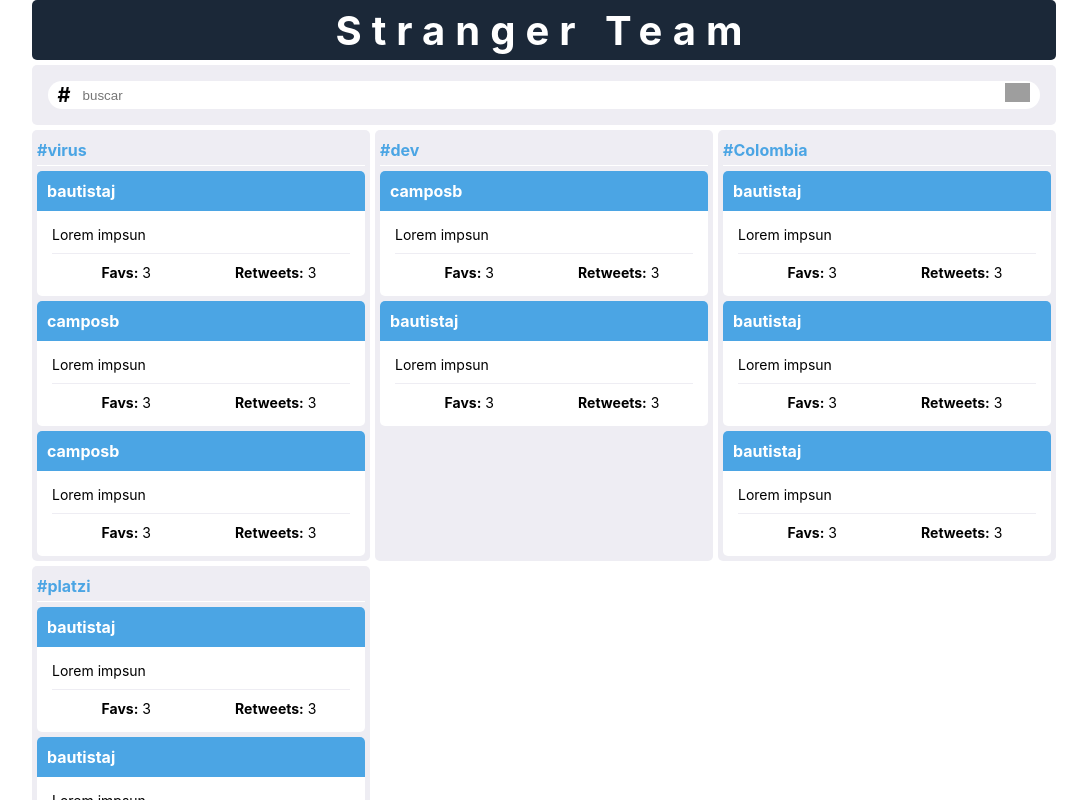
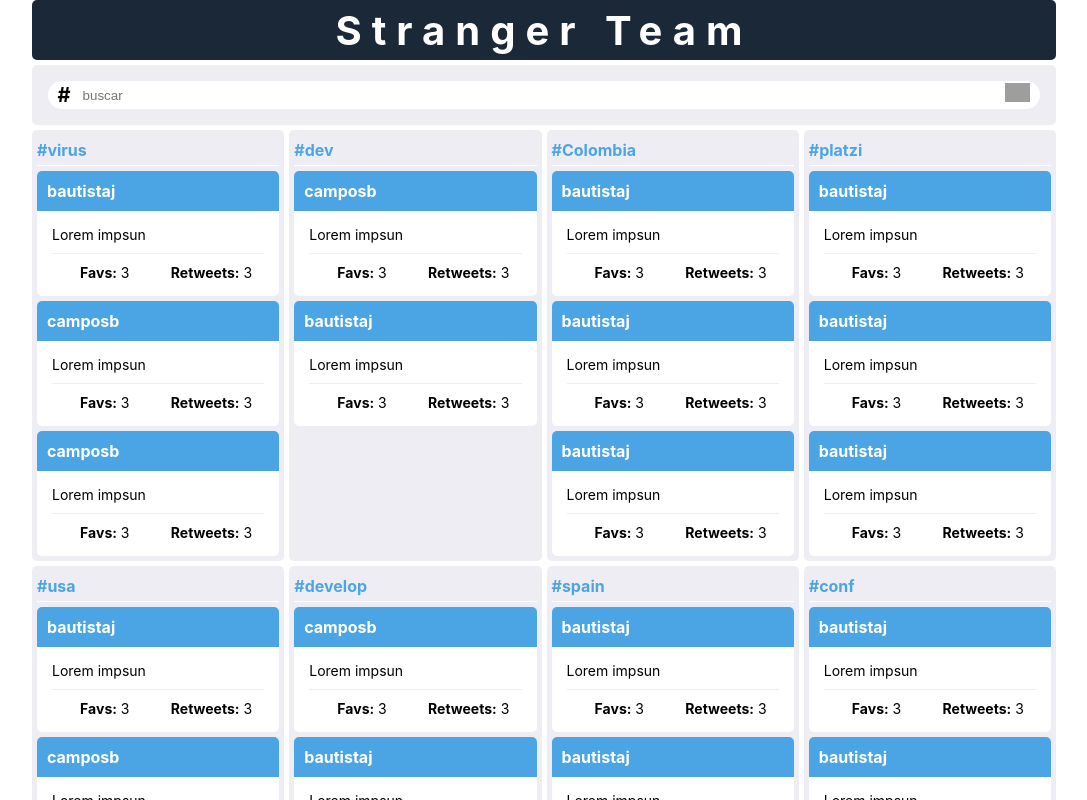
Before and after one commit to bautistaj/st-challenge-front, a React (Create React App) app: page / in a window 1280 px wide. Shown: the top 800 px of the page, without its empty margins (96-1183 px from the left). Built offline with nearby package versions, Linux system fonts and the light colour scheme; data requests are answered from the project's data file; grey boxes are pictures that could not be loaded.

Commit message:
Add feature for show max 4 hashtags info and clear input search

```diff
--- a/src/components/Colum/styles.js
+++ b/src/components/Colum/styles.js
@@ -1,7 +1,7 @@
 import styled from "styled-components";
 
 export const Wrapper = styled.header`
-	grid-column-end: span 1;
+	min-width: 24.5%;
 	background-color: #eeedf3;
 	border-radius: 5px;
 	heigth: 98%;
--- a/src/components/ListOfColumns/styles.js
+++ b/src/components/ListOfColumns/styles.js
@@ -4,5 +4,5 @@ export const Wrapper = styled.div`
 	grid-row-end: span 1;
 	display: grid;
 	grid-gap: 5px;
-	grid-template-columns: repeat(3, 1fr);
+	grid-template-columns: repeat(4, 1fr);
 `;
--- a/src/components/Search/index.js
+++ b/src/components/Search/index.js
@@ -2,10 +2,12 @@ import React from "react";
 import { HashTag, Input, Form, Button, InputContainer } from "./styles";
 import { useInputValue } from "../../hooks/useImputValue";
 
-export const Search = ({onSubmit}) => {
+export const Search = ({ onSubmit }) => {
 	const hashtag = useInputValue("");
 
-	const handleSubmit = event => {
+	const handleSubmit = (event) => {
+		console.log("submit", hashtag);
+		hashtag.setValue("");
 		event.preventDefault();
 		onSubmit(hashtag.value);
 	};
--- a/src/hooks/useImputValue.js
+++ b/src/hooks/useImputValue.js
@@ -1,8 +1,8 @@
-import { useState } from 'react'
+import { useState } from "react";
 
-export const useInputValue = initialValue => {
-  const [value, setValue] = useState(initialValue)
-  const onChange = e => setValue(e.target.value)
+export const useInputValue = (initialValue) => {
+	const [value, setValue] = useState(initialValue);
+	const onChange = (e) => setValue(e.target.value);
 
-  return { value, onChange }
-}
+	return { value, onChange, setValue };
+};
--- a/src/mocks/data.json
+++ b/src/mocks/data.json
@@ -5,21 +5,21 @@
 			"hashtag": "virus",
 			"tweets": [
 				{
-          "id":0,
+					"id": 0,
 					"username": "bautistaj",
 					"text": "Lorem impsun",
 					"favs": 3,
 					"retweets": 3
 				},
 				{
-          "id":1,
+					"id": 1,
 					"username": "camposb",
 					"text": "Lorem impsun",
 					"favs": 3,
 					"retweets": 3
 				},
 				{
-          "id":2,
+					"id": 2,
 					"username": "camposb",
 					"text": "Lorem impsun",
 					"favs": 3,
@@ -32,20 +32,19 @@
 			"hashtag": "dev",
 			"tweets": [
 				{
-          "id":0,
+					"id": 0,
 					"username": "camposb",
 					"text": "Lorem impsun",
 					"favs": 3,
 					"retweets": 3
 				},
 				{
-          "id":1,
+					"id": 1,
 					"username": "bautistaj",
 					"text": "Lorem impsun",
 					"favs": 3,
 					"retweets": 3
 				}
-
 			]
 		},
 		{
@@ -53,21 +52,21 @@
 			"hashtag": "Colombia",
 			"tweets": [
 				{
-          "id":0,
+					"id": 0,
 					"username": "bautistaj",
 					"text": "Lorem impsun",
 					"favs": 3,
 					"retweets": 3
 				},
 				{
-          "id":1,
+					"id": 1,
 					"username": "bautistaj",
 					"text": "Lorem impsun",
 					"favs": 3,
 					"retweets": 3
 				},
 				{
-          "id":2,
+					"id": 2,
 					"username": "bautistaj",
 					"text": "Lorem impsun",
 					"favs": 3,
@@ -80,21 +79,122 @@
 			"hashtag": "platzi",
 			"tweets": [
 				{
-          "id":0,
+					"id": 0,
 					"username": "bautistaj",
 					"text": "Lorem impsun",
 					"favs": 3,
 					"retweets": 3
 				},
 				{
-          "id":1,
+					"id": 1,
 					"username": "bautistaj",
 					"text": "Lorem impsun",
 					"favs": 3,
 					"retweets": 3
 				},
 				{
-          "id":2,
+					"id": 2,
+					"username": "bautistaj",
+					"text": "Lorem impsun",
+					"favs": 3,
+					"retweets": 3
+				}
+			]
+		},
+		{
+			"id": 4,
+			"hashtag": "usa",
+			"tweets": [
+				{
+					"id": 0,
+					"username": "bautistaj",
+					"text": "Lorem impsun",
+					"favs": 3,
+					"retweets": 3
+				},
+				{
+					"id": 1,
+					"username": "camposb",
+					"text": "Lorem impsun",
+					"favs": 3,
+					"retweets": 3
+				},
+				{
+					"id": 2,
+					"username": "camposb",
+					"text": "Lorem impsun",
+					"favs": 3,
+					"retweets": 3
+				}
+			]
+		},
+		{
+			"id": 5,
+			"hashtag": "develop",
+			"tweets": [
+				{
+					"id": 0,
+					"username": "camposb",
+					"text": "Lorem impsun",
+					"favs": 3,
+					"retweets": 3
+				},
+				{
+					"id": 1,
+					"username": "bautistaj",
+					"text": "Lorem impsun",
+					"favs": 3,
+					"retweets": 3
+				}
+			]
+		},
+		{
+			"id": 6,
+			"hashtag": "spain",
+			"tweets": [
+				{
+					"id": 0,
+					"username": "bautistaj",
+					"text": "Lorem impsun",
+					"favs": 3,
+					"retweets": 3
+				},
+				{
+					"id": 1,
+					"username": "bautistaj",
+					"text": "Lorem impsun",
+					"favs": 3,
+					"retweets": 3
+				},
+				{
+					"id": 2,
+					"username": "bautistaj",
+					"text": "Lorem impsun",
+					"favs": 3,
+					"retweets": 3
+				}
+			]
+		},
+		{
+			"id": 7,
+			"hashtag": "conf",
+			"tweets": [
+				{
+					"id": 0,
+					"username": "bautistaj",
+					"text": "Lorem impsun",
+					"favs": 3,
+					"retweets": 3
+				},
+				{
+					"id": 1,
+					"username": "bautistaj",
+					"text": "Lorem impsun",
+					"favs": 3,
+					"retweets": 3
+				},
+				{
+					"id": 2,
 					"username": "bautistaj",
 					"text": "Lorem impsun",
 					"favs": 3,
--- a/src/pages/Home.js
+++ b/src/pages/Home.js
@@ -1,8 +1,9 @@
-import React, {useEffect, useState} from "react";
+import React, { useEffect, useState } from "react";
 import { HeaderComponent } from "../components/Header";
 import { Search } from "../components/Search";
 import { ListOfColumns } from "../components/ListOfColumns";
 import StyledComponents from "styled-components";
+import { HashTag } from "../components/Search/styles";
 
 const Body = StyledComponents.div`
 	background-color: white;
@@ -18,33 +19,46 @@ const Body = StyledComponents.div`
 	justify-content: center;
 `;
 
-
 export const Home = () => {
 	const [hashtags, setHashtags] = useState([]);
 
-  useEffect(function() {
-    window.fetch(`http://localhost:3001/data`)
-    .then(result => result.json())
-    .then(response => {
-      setHashtags(response);
-    });
-	},[]);
+	useEffect(function () {
+		window
+			.fetch(`http://localhost:3001/data`)
+			.then((result) => result.json())
+			.then((response) => {
+				const hashtagsFiltered = response.filter((ht, i) => {
+					return i < 4;
+				});
+				setHashtags(response);
+			});
+	}, []);
 
 	const onSubmit = (value) => {
-		window.fetch(`http://localhost:3001/data${value ?`?hashtag=${value}`:''}`)
-		.then(result => result.json())
-		.then(response => {
-			setHashtags(response);
-		});
-	}
+		window
+			.fetch(`http://localhost:3001/data${value ? `?hashtag=${value}` : ""}`)
+			.then((result) => result.json())
+			.then((response) => {
+				if (response.length > 0) {
+					console.log("response", response);
+
+					if (hashtags.length >= 4) {
+						const hashtagsFiltered = hashtags.filter((ht, i) => {
+							return i > 0 && i < 4;
+						});
+						setHashtags(hashtagsFiltered.concat(response[0]) || []);
+					} else {
+						setHashtags(hashtags.concat(response[0]));
+					}
+				}
+			});
+	};
 
 	return (
 		<Body>
 			<HeaderComponent />
-			<Search onSubmit = { onSubmit }/>
-			{
-				hashtags && <ListOfColumns hashtags = {hashtags} />
-			}
+			<Search onSubmit={onSubmit} />
+			{hashtags && <ListOfColumns hashtags={hashtags} />}
 		</Body>
 	);
 };
```
Also changed, not shown: src/components/ListOfColumns/index.js (+11 -12 lines). Lines whose indentation alone changed are shown as unchanged.
